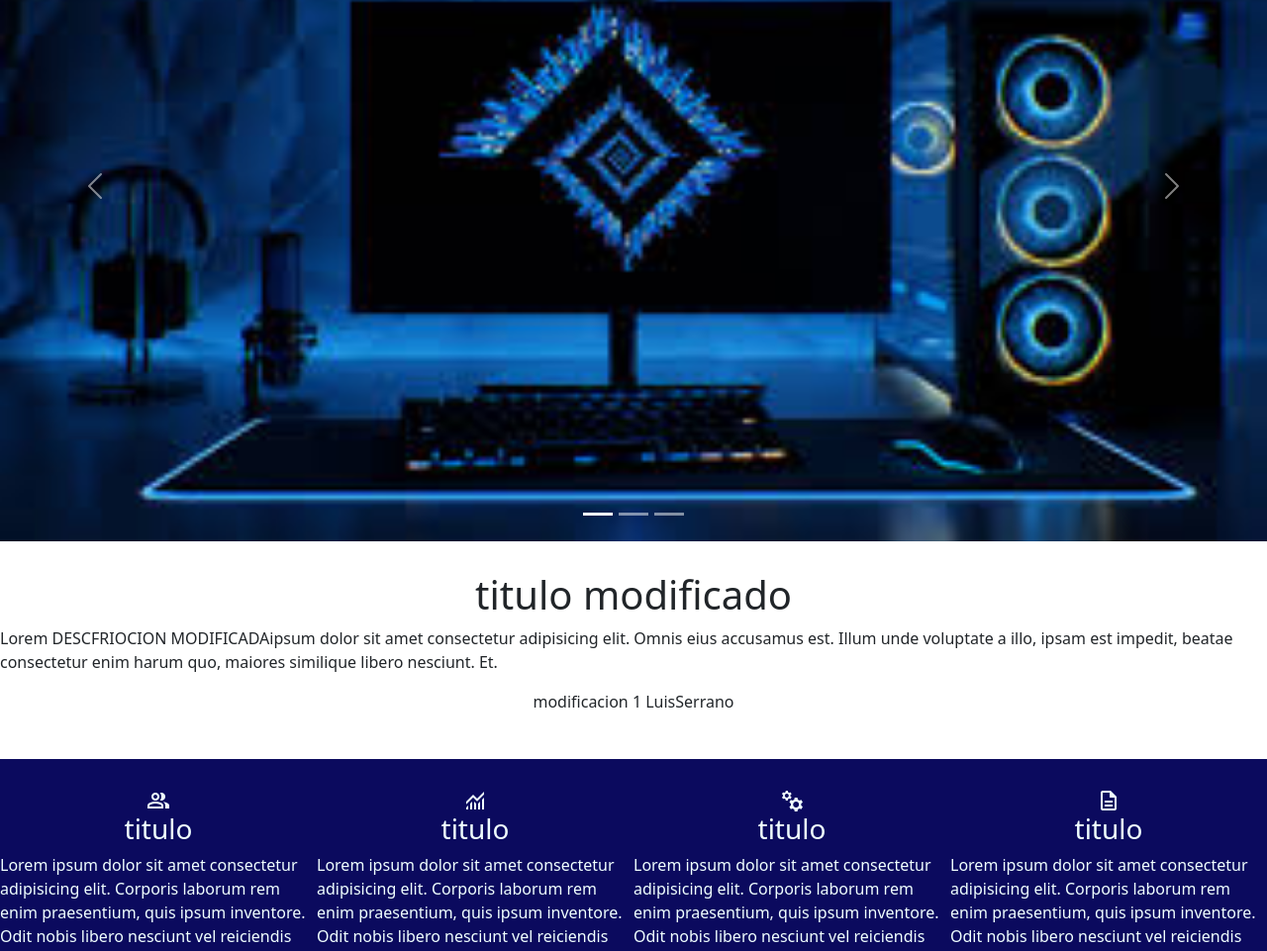
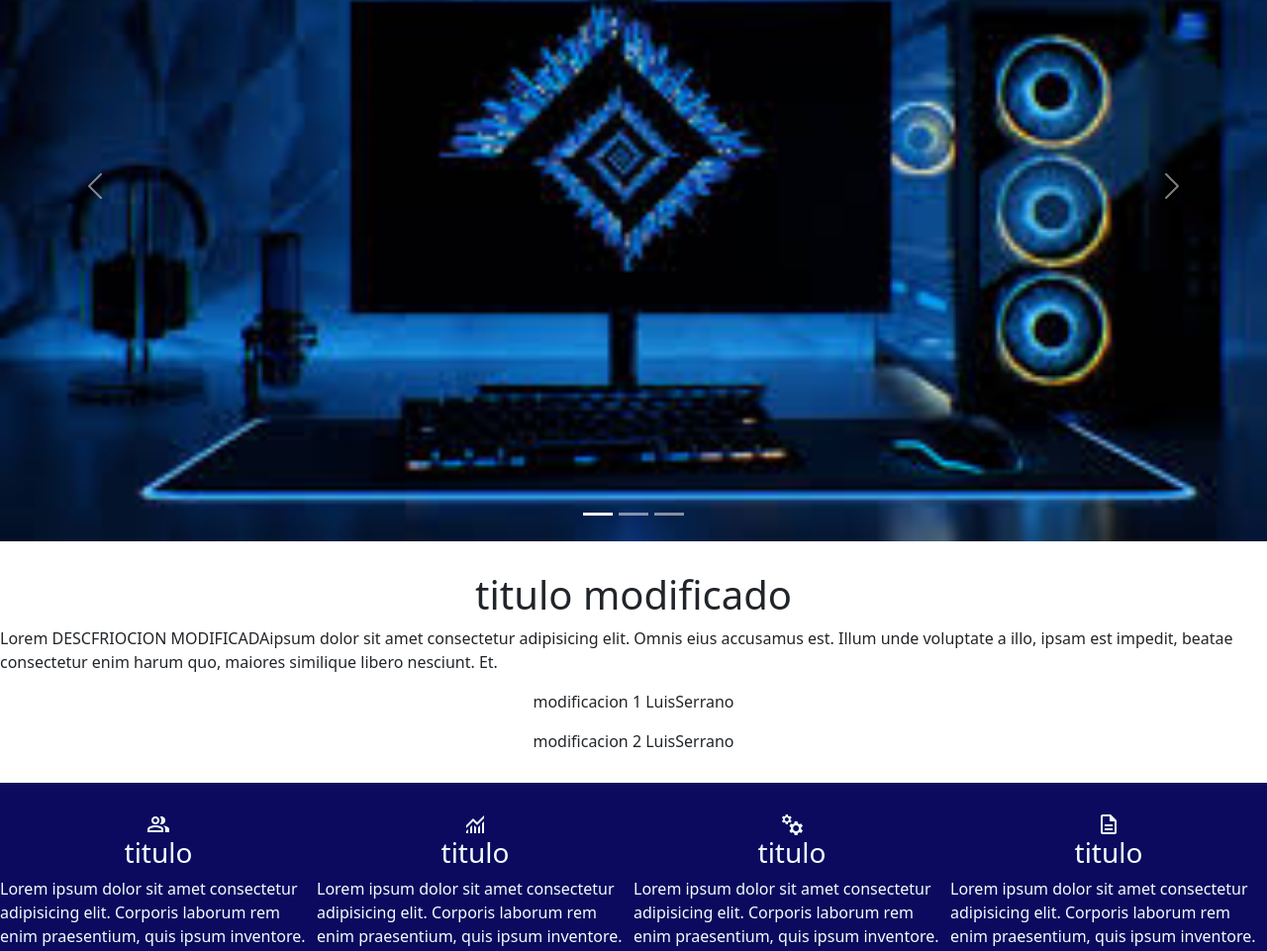
Before and after one commit to luisserranom/Tarea03y04UsachLuisSerrano, a website: page index.html in a window 1280 px wide. Shown: the part 226-1187 px from the top of the page at 99% size. Drawn offline with nearby package versions, Linux system fonts and the light colour scheme.

Commit message:
modificacion 2 LuisSerrano

```diff
--- a/index.html
+++ b/index.html
@@ -77,6 +77,7 @@
             Lorem DESCFRIOCION MODIFICADAipsum dolor sit amet consectetur adipisicing elit. Omnis eius accusamus est. Illum unde voluptate a illo, ipsam est impedit, beatae consectetur enim harum quo, maiores similique libero nesciunt. Et.
          </p>
          <p>modificacion 1 LuisSerrano</p>
+         modificacion 2 LuisSerrano
       </section>
 
    <footer class="seccion-icons">
```
